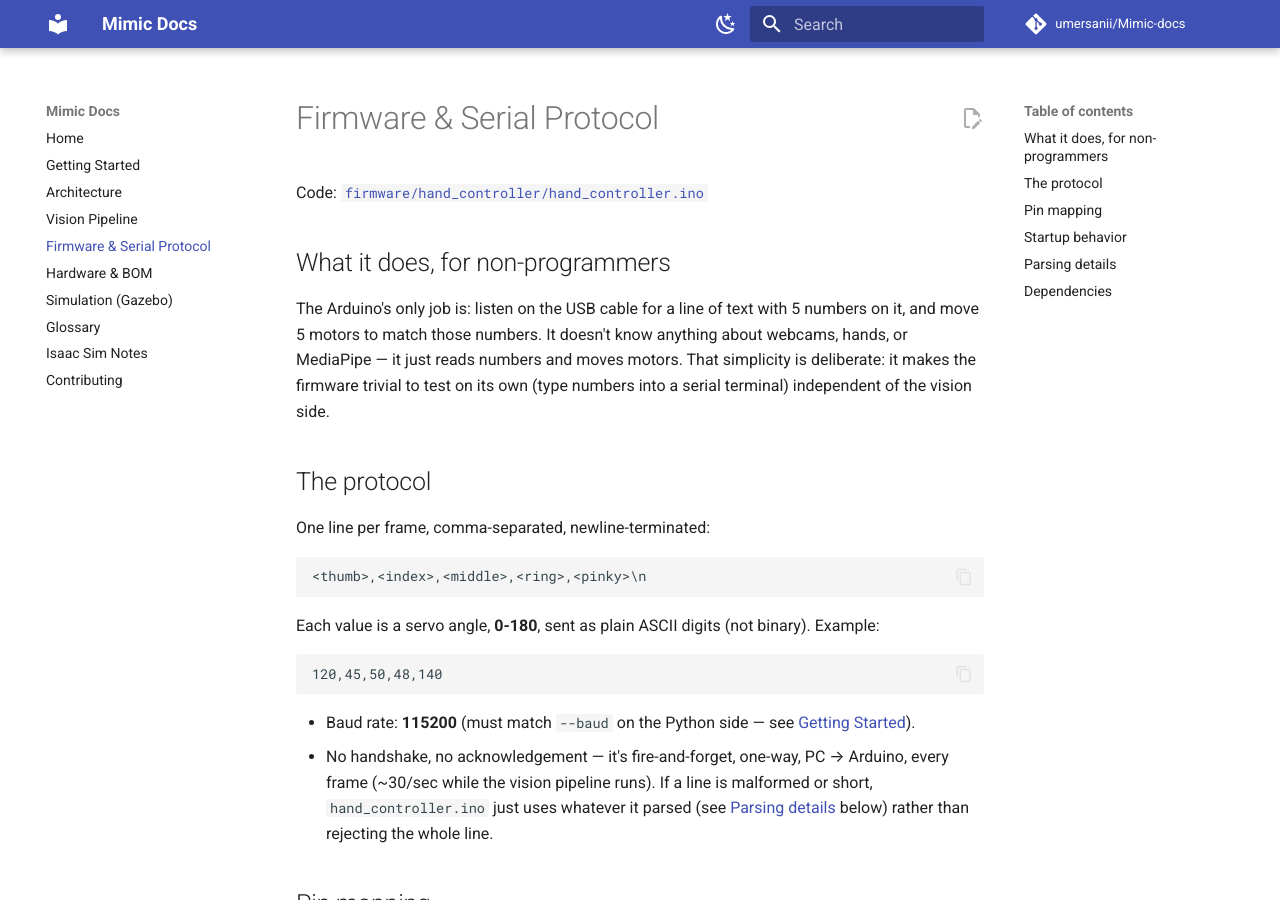
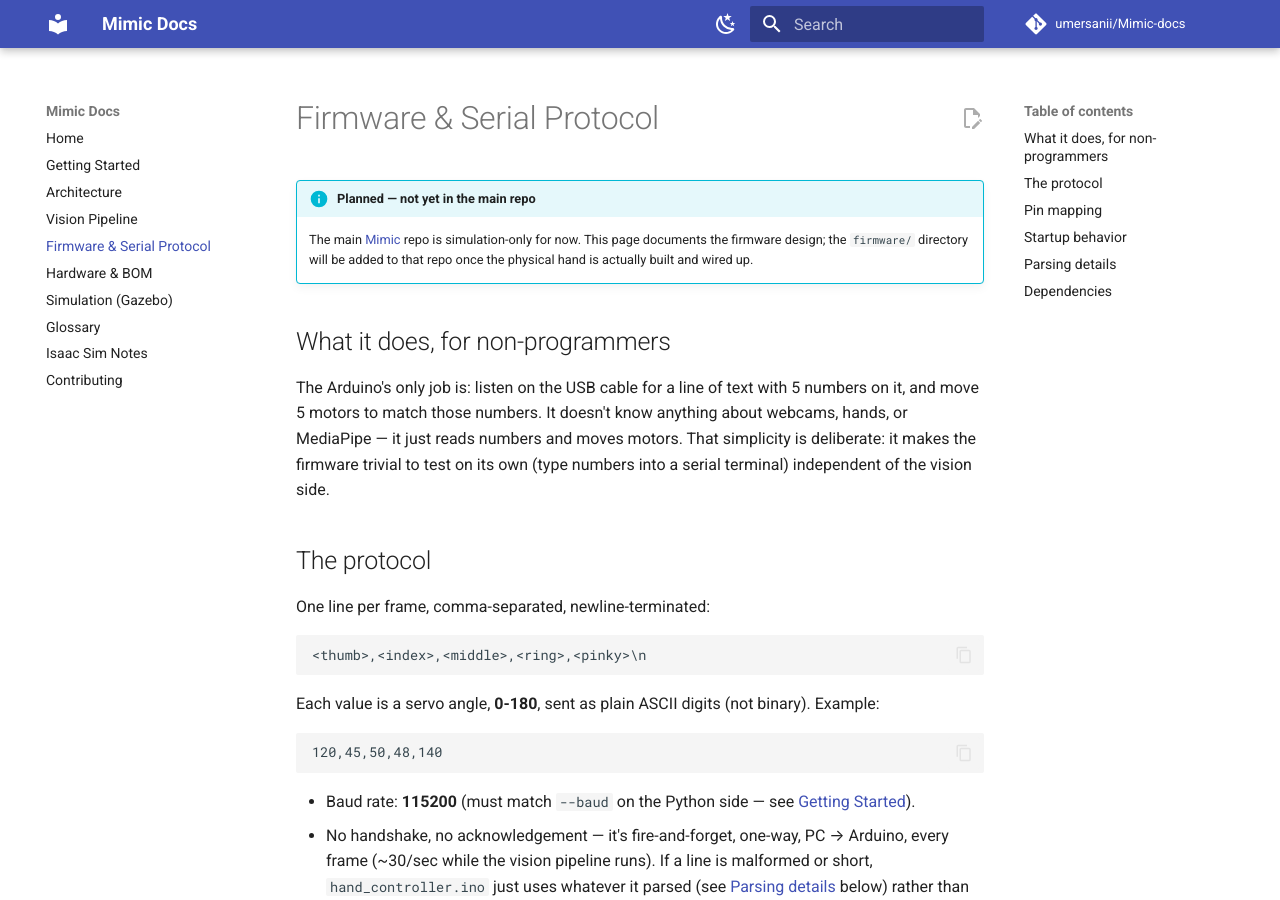
Before and after one commit to umersanii/Mimic-Docs, an MkDocs documentation site: the page built from docs/firmware.md, in a window 1280 px wide and 900 px high. Built offline with MkDocs 1.6.1 and Material for MkDocs 9.7.7, drawn with Linux system fonts in a browser that asks for light colours; comment, search, counter and statistics services are not loaded.

Commit message:
docs(status): mark hardware/firmware pages as planned, not yet in main repo
Added an admonition to docs/hardware.md and docs/firmware.md noting the
main Mimic repo is simulation-only for now; the hardware BOM and Arduino
firmware are documented as the planned design but their source directories
won't land in the main repo until the physical hand is actually built.

Files: 2 changed

```diff
--- a/docs/firmware.md
+++ b/docs/firmware.md
@@ -1,6 +1,9 @@
 # Firmware & Serial Protocol
 
-Code: [`firmware/hand_controller/hand_controller.ino`](https://github.com/umersanii/Mimic/blob/main/firmware/hand_controller/hand_controller.ino)
+!!! info "Planned — not yet in the main repo"
+    The main [Mimic](https://github.com/umersanii/Mimic) repo is simulation-only for now. This
+    page documents the firmware design; the `firmware/` directory will be added to that repo once
+    the physical hand is actually built and wired up.
 
 ## What it does, for non-programmers
 
```
Also changed, not shown: docs/hardware.md (+5 -1 lines).
